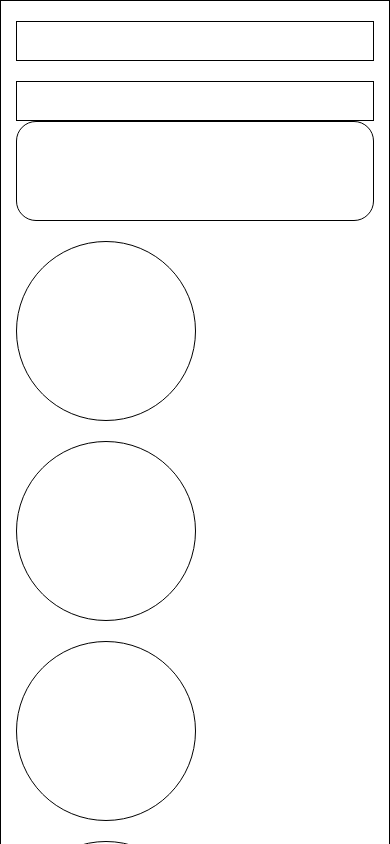
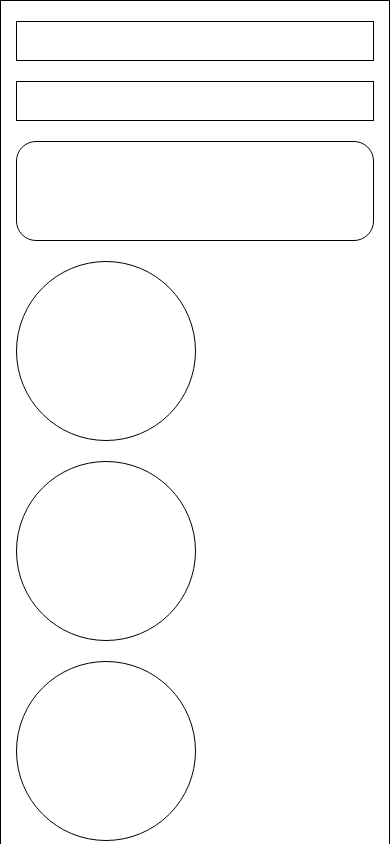
Before and after one commit to only1sarwar/ass6, a plain HTML site: page index.html in a window 390 px wide. Shown: the top 844 px of the page. Drawn offline with nearby package versions, Linux system fonts and the light colour scheme.

Commit message:
Update index.html

```diff
--- a/index.html
+++ b/index.html
@@ -15,7 +15,7 @@
                    <div class="same header_height">
                    </div>
                </div>
-               <div class="col-sm-9 offset-sm-1 common_style header_height">
+               <div class="col-sm-9 offset-sm-1">
                    <div class="same header_height">
                    </div>
                </div>
```
